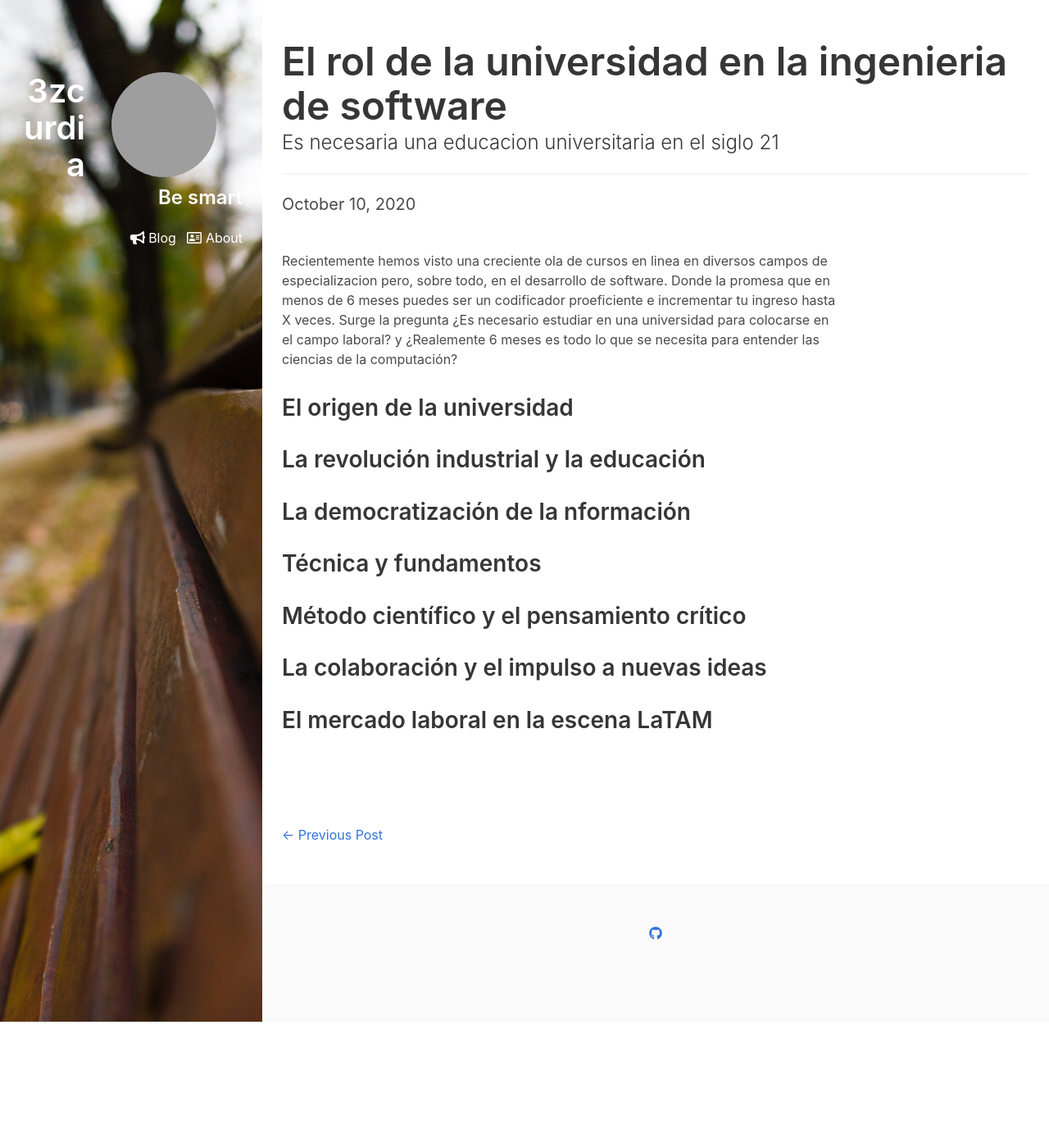
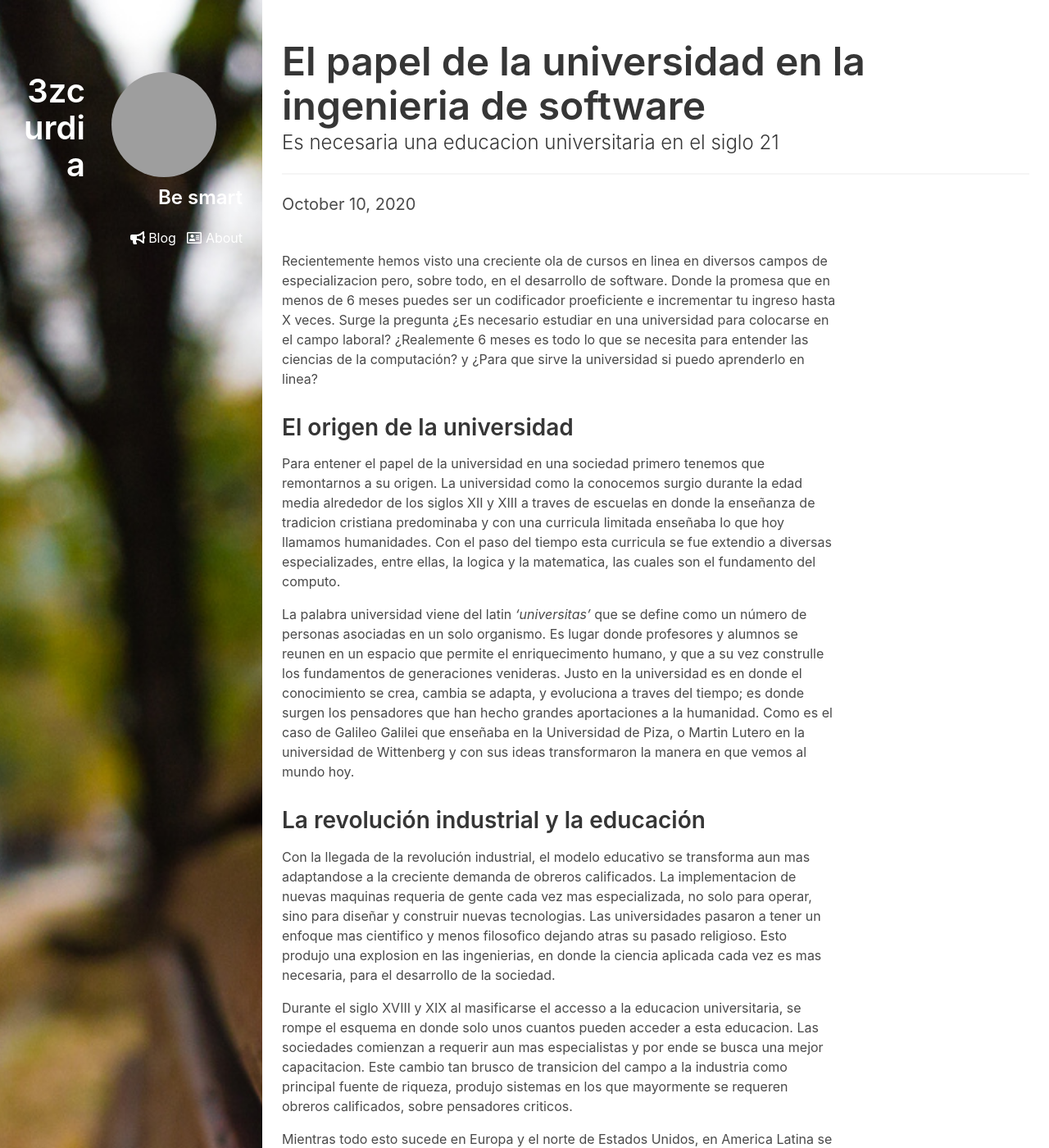
Before and after one commit to 3zcurdia/3zcurdia.github.io, a Jekyll site: the page built from _posts/2020-10-10-university-role.md, in a window 1280 px wide and 1400 px high. Shown: the whole window at 82% size. Built offline with Jekyll 4.4.1, drawn with Linux system fonts in a browser that asks for light colours; nearby versions of some CDN libraries; some of the changed text lies outside the part shown; grey boxes are pictures that could not be loaded.

Commit message:
University background and computer science

```diff
--- a/_posts/2020-10-10-university-role.md
+++ b/_posts/2020-10-10-university-role.md
@@ -1,6 +1,6 @@
 ---
 layout: post
-title: "El rol de la universidad en la ingenieria de software"
+title: "El papel de la universidad en la ingenieria de software"
 description: "Es necesaria una educacion universitaria en el siglo 21"
 date: "2020-10-10T12:00:00-06:00"
 background: /assets/images/post-bg.jpg
@@ -11,14 +11,41 @@ tags:
 
 Recientemente hemos visto una creciente ola de cursos en linea en diversos campos de especializacion pero, sobre todo, en el desarrollo de software.
 Donde la promesa que en menos de 6 meses puedes ser un codificador proeficiente e incrementar tu ingreso hasta X veces. Surge la pregunta
-¿Es necesario estudiar en una universidad para colocarse en el campo laboral? y
-¿Realemente 6 meses es todo lo que se necesita para entender las ciencias de la computación?
+¿Es necesario estudiar en una universidad para colocarse en el campo laboral?
+¿Realemente 6 meses es todo lo que se necesita para entender las ciencias de la computación? y
+¿Para que sirve la universidad si puedo aprenderlo en linea?
 
 ## El origen de la universidad
 
+Para entener el papel de la universidad en una sociedad primero tenemos que remontarnos a su origen. La universidad como la conocemos surgio durante la edad media
+alrededor de los siglos XII y XIII a traves de escuelas en donde la enseñanza de tradicion cristiana predominaba y con una curricula limitada enseñaba lo que hoy llamamos humanidades. Con el paso del tiempo esta curricula se fue extendio a diversas especializades, entre ellas, la logica y la matematica, las cuales son el fundamento del computo.
+
+La palabra universidad viene del latin *'universitas'* que se define como un número de personas asociadas en un solo organismo. Es lugar donde profesores y alumnos se reunen en un espacio que permite el enriquecimento humano, y que a su vez construlle los fundamentos de  generaciones venideras. Justo en la universidad es en donde el conocimiento se crea, cambia
+se adapta, y evoluciona a traves del tiempo; es donde surgen los pensadores que han hecho grandes aportaciones a la humanidad. Como es el caso de Galileo Galilei que enseñaba en la Universidad de Piza, o Martin Lutero en la universidad de Wittenberg y con sus ideas transformaron la manera en que vemos al mundo hoy.
+
 ## La revolución industrial y la educación
 
-## La democratización de la nformación
+Con la llegada de la revolución industrial, el modelo educativo se transforma aun mas adaptandose a la creciente demanda de obreros calificados. La implementacion de nuevas maquinas requeria de gente cada vez mas especializada, no solo para operar, sino para diseñar y construir nuevas tecnologias. Las universidades pasaron a tener un enfoque mas cientifico y menos filosofico dejando atras su pasado religioso. Esto produjo una explosion en las ingenierias, en donde la ciencia aplicada cada vez es mas necesaria, para el desarrollo de la sociedad.
+
+Durante el siglo XVIII y XIX al masificarse el accesso a la educacion universitaria, se rompe el esquema en donde solo unos cuantos pueden acceder a esta educacion. Las sociedades
+comienzan a requerir aun mas especialistas y por ende se busca una mejor capacitacion. Este cambio tan brusco de transicion del campo a la industria como principal fuente de riqueza,  produjo sistemas en los que mayormente se requeren obreros calificados, sobre pensadores criticos.
+
+Mientras todo esto sucede en Europa y el norte de Estados Unidos, en America Latina se conservan modelos argricultores menos industrializados que requerian poca o nula capacitacion. Y tomando en cuenta que a México apenas logro alfabetizar a su poblacion hasta principios del XX, no dudo que la escena en latinoamerica sea muy diferente. Y es hasta mediados de siglo XX donde se empieza a ver un repunte en la industrializacion nacional, esto en parte por la segunda guerra mundal.
+
+## El nacimiento del computo moderno
+
+Si bien, la historia de la computacion nos remonta al abaco, pasando por las contribuciones de Charles Babage y Ada Lovelace, no es, sino hasta mediados siglo XX en donde se ve
+una aplicacion masiva del computo. Por un lado tenemos al brillante Alan Turing, quien definio los fundamentos del computo moderno, y por el otro la creciente ola computo en aplicaciones militares que posteriormente se convirtieron en civiles. Es en este punto donde la ingenieria en computo nace, y las ciencias teoricas matematicas pasaron del papel a la vida cotidiana.
+
+La curricula universitaria en el campo de la ingeneira en computacion, se ha ido desarrollado
+a la par de los nuevos avances del siglo XX y XXI. En esta carrera entre la academia y la industria, la academia siempre se encuentra un paso atras de las ultimas tendencias. Sin embargo los fundamentos del computo se mantienten y las nuevas tendencias tecnologicas son reinterpretaciones de conceptos
+explorados durante la decada de los 60s y setentas. Por lo que la curricula universitaria
+a pesar parecer siempre estar "obsoleta" se mantiene relevante ya que no ha habido un cambio fundamental en el computo.
+
+
+## La democratización de la información
+
+
 
 ## Técnica y fundamentos
 
```
